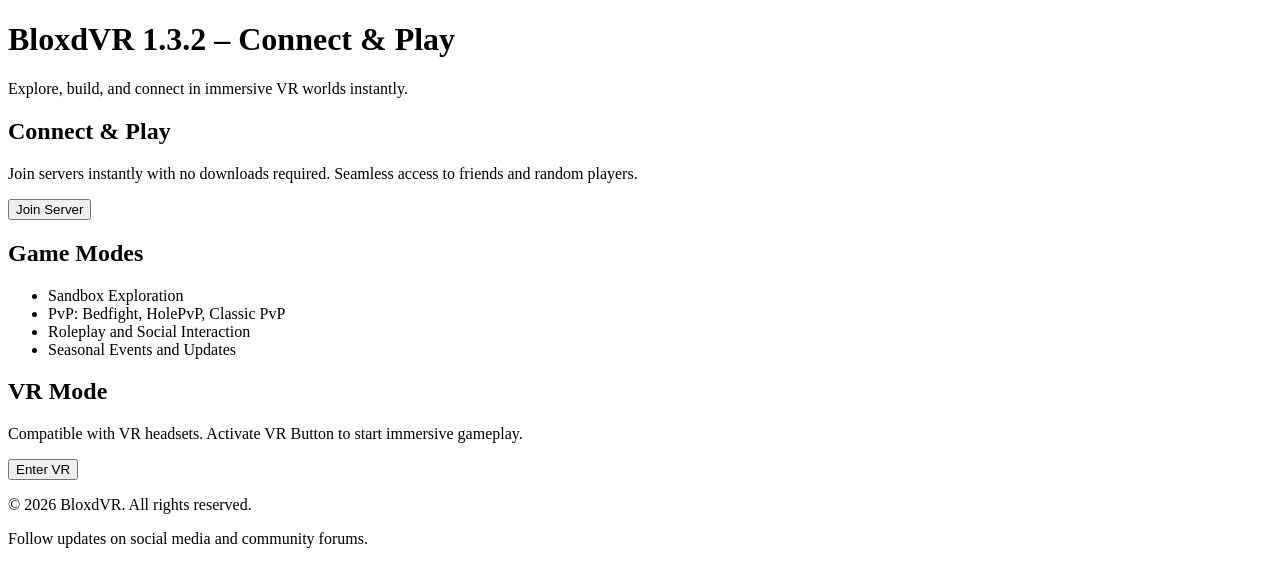
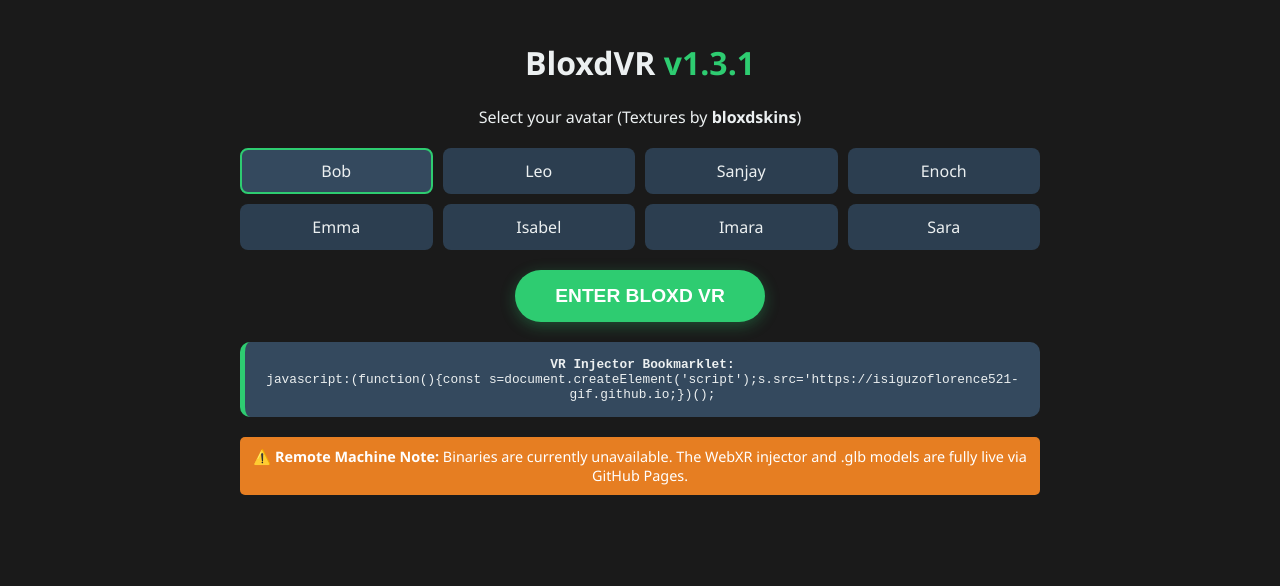
Before and after one commit to isiguzoflorence521-gif/BloxdVR, a website: page index.html in a window 1280 px wide. Drawn offline with nearby package versions, Linux system fonts and the light colour scheme.

Commit message:
Update index.html

```diff
--- a/index.html
+++ b/index.html
@@ -1,81 +1,70 @@
 <!DOCTYPE html>
 <html lang="en">
 <head>
-    <!-- Basic page setup -->
     <meta charset="UTF-8">
     <meta name="viewport" content="width=device-width, initial-scale=1.0">
-    <title>BloxdVR 1.3.2 – Connect & Play</title>
+    <title>BloxdVR v1.3.1 - Avatar Hub</title>
+    <style>
+        :root { --primary: #2ecc71; --dark: #1a1a1a; --text: #ecf0f1; }
+        body { margin: 0; background: var(--dark); color: var(--text); font-family: 'Segoe UI', sans-serif; display: flex; flex-direction: column; align-items: center; padding: 20px; }
+        .container { max-width: 800px; text-align: center; }
+        .avatar-grid { display: grid; grid-template-columns: repeat(4, 1fr); gap: 10px; margin: 20px 0; }
+        .avatar-card { background: #2c3e50; padding: 10px; border-radius: 8px; cursor: pointer; border: 2px solid transparent; transition: 0.2s; }
+        .avatar-card:hover { border-color: var(--primary); transform: scale(1.05); }
+        .avatar-card.selected { border-color: var(--primary); background: #34495e; }
+        .avatar-card img { width: 50px; height: 50px; image-rendering: pixelated; }
 
-    <!-- External CSS -->
-    <link rel="stylesheet" href="styles.css">
+        button { background: var(--primary); color: white; border: none; padding: 15px 40px; font-size: 1.2rem; font-weight: bold; border-radius: 30px; cursor: pointer; box-shadow: 0 4px 15px rgba(46, 204, 113, 0.3); transition: 0.3s; }
+        button:hover { background: #27ae60; transform: translateY(-2px); }
 
-    <!-- Favicon -->
-    <link rel="icon" href="favicon.ico" type="image/x-icon">
-
-    <!-- VR and Three.js support (example for webVR integration) -->
-    <script src="https://cdn.jsdelivr.net/npm/three@0.152.2/build/three.min.js"></script>
-    <script src="https://cdn.jsdelivr.net/npm/three@0.152.2/examples/jsm/webxr/VRButton.js"></script>
-
+        .note { background: #e67e22; color: white; padding: 10px; border-radius: 5px; font-size: 0.9rem; margin-top: 20px; }
+        .bookmarklet { background: #34495e; padding: 15px; border-radius: 10px; font-family: monospace; font-size: 0.8rem; border-left: 5px solid var(--primary); margin: 20px 0; }
+    </style>
 </head>
 <body>
-    <!-- Header section -->
-    <header>
-        <h1>BloxdVR 1.3.2 – Connect & Play</h1>
-        <p>Explore, build, and connect in immersive VR worlds instantly.</p>
-    </header>
 
-    <!-- Main content: Game options -->
-    <main>
-        <section id="connect-play">
-            <h2>Connect & Play</h2>
-            <p>Join servers instantly with no downloads required. Seamless access to friends and random players.</p>
-            <button id="joinServerBtn">Join Server</button>
-        </section>
+<div class="container">
+    <h1>BloxdVR <span style="color:var(--primary)">v1.3.1</span></h1>
+    <p>Select your avatar (Textures by <b>bloxdskins</b>)</p>
 
-        <section id="game-modes">
-            <h2>Game Modes</h2>
-            <ul>
-                <li>Sandbox Exploration</li>
-                <li>PvP: Bedfight, HolePvP, Classic PvP</li>
-                <li>Roleplay and Social Interaction</li>
-                <li>Seasonal Events and Updates</li>
-            </ul>
-        </section>
+    <div class="avatar-grid" id="grid">
+        <!-- Avatars injected by JS -->
+    </div>
 
-        <section id="vr-setup">
-            <h2>VR Mode</h2>
-            <p>Compatible with VR headsets. Activate VR Button to start immersive gameplay.</p>
-            <div id="vr-container"></div>
-            <button id="vrButton">Enter VR</button>
-        </section>
-    </main>
+    <button id="launch">ENTER BLOXD VR</button>
 
-    <!-- Footer section -->
-    <footer>
-        <p>&copy; 2026 BloxdVR. All rights reserved.</p>
-        <p>Follow updates on social media and community forums.</p>
-    </footer>
+    <div class="bookmarklet">
+        <strong>VR Injector Bookmarklet:</strong><br>
+        <code>javascript:(function(){const s=document.createElement('script');s.src='https://isiguzoflorence521-gif.github.io;})();</code>
+    </div>
 
-    <!-- Scripts -->
-    <script src="scripts.js"></script>
-    <script>
-        // Example VRButton activation using Three.js
-        const vrContainer = document.getElementById('vr-container');
-        const scene = new THREE.Scene();
-        const camera = new THREE.PerspectiveCamera(70, window.innerWidth/window.innerHeight, 0.1, 1000);
-        const renderer = new THREE.WebGLRenderer({ antialias: true });
-        renderer.setSize(window.innerWidth, window.innerHeight);
-        renderer.xr.enabled = true;
-        vrContainer.appendChild(renderer.domElement);
+    <div class="note">
+        <strong>⚠️ Remote Machine Note:</strong> Binaries are currently unavailable. The WebXR injector and .glb models are fully live via GitHub Pages.
+    </div>
+</div>
 
-        document.getElementById('vrButton').addEventListener('click', () => {
-            document.body.appendChild(VRButton.createButton(renderer));
-        });
+<script>
+    const avatars = ['Bob', 'Leo', 'Sanjay', 'Enoch', 'Emma', 'Isabel', 'Imara', 'Sara'];
+    const grid = document.getElementById('grid');
+    let selected = localStorage.getItem('bloxd_avatar') || 'Bob';
 
-        // Placeholder for connecting to server
-        document.getElementById('joinServerBtn').addEventListener('click', () => {
-            alert('Connecting to BloxdVR server...');
-        });
-    </script>
+    avatars.forEach(name => {
+        const card = document.createElement('div');
+        card.className = `avatar-card ${selected === name ? 'selected' : ''}`;
+        card.innerHTML = `<div>${name}</div>`;
+        card.onclick = () => {
+            document.querySelectorAll('.avatar-card').forEach(c => c.classList.remove('selected'));
+            card.classList.add('selected');
+            localStorage.setItem('bloxd_avatar', name);
+            selected = name;
+        };
+        grid.appendChild(card);
+    });
+
+    document.getElementById('launch').onclick = () => {
+        window.location.href = "https://bloxd.io";
+    };
+</script>
+
 </body>
 </html>
```
